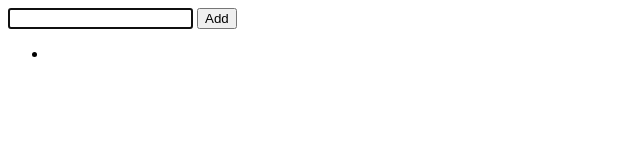
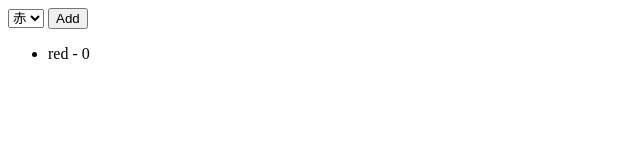
Before and after one commit to endoumame0521/JavaScript_lessons-section, a plain HTML site: page index.html in a window 1280 px wide. Both pictures are taken after a click on the button "Add". Shown: the whole page, without its empty margins (0-640 px from the left). Drawn offline with Linux system fonts and the light colour scheme.

Commit message:
Finish: JavaScript_lessons section 3-13

```diff
--- a/index.html
+++ b/index.html
@@ -15,7 +15,11 @@
   </style>
 </head>
 <body>
-  <input type="text">
+  <select>
+    <option value="red">赤</option>
+    <option value="blue">青</option>
+    <option value="yellow">黄</option>
+  </select>
   <button>Add</button>
 
   <ul>
--- a/js/main.js
+++ b/js/main.js
@@ -2,14 +2,11 @@
 'use strict';
 
 {
-  // 入力フォームの操作
+  // セレクトボックスの操作
   document.querySelector('button').addEventListener('click', () => {
     const li = document.createElement('li');
-    const text = document.querySelector('input');
-    li.textContent = text.value;
+    const color = document.querySelector('select');
+    li.textContent = `${color.value} - ${color.selectedIndex}`;
     document.querySelector('ul').appendChild(li);
-
-    text.value = '';
-    text.focus();
   });
 }
```
